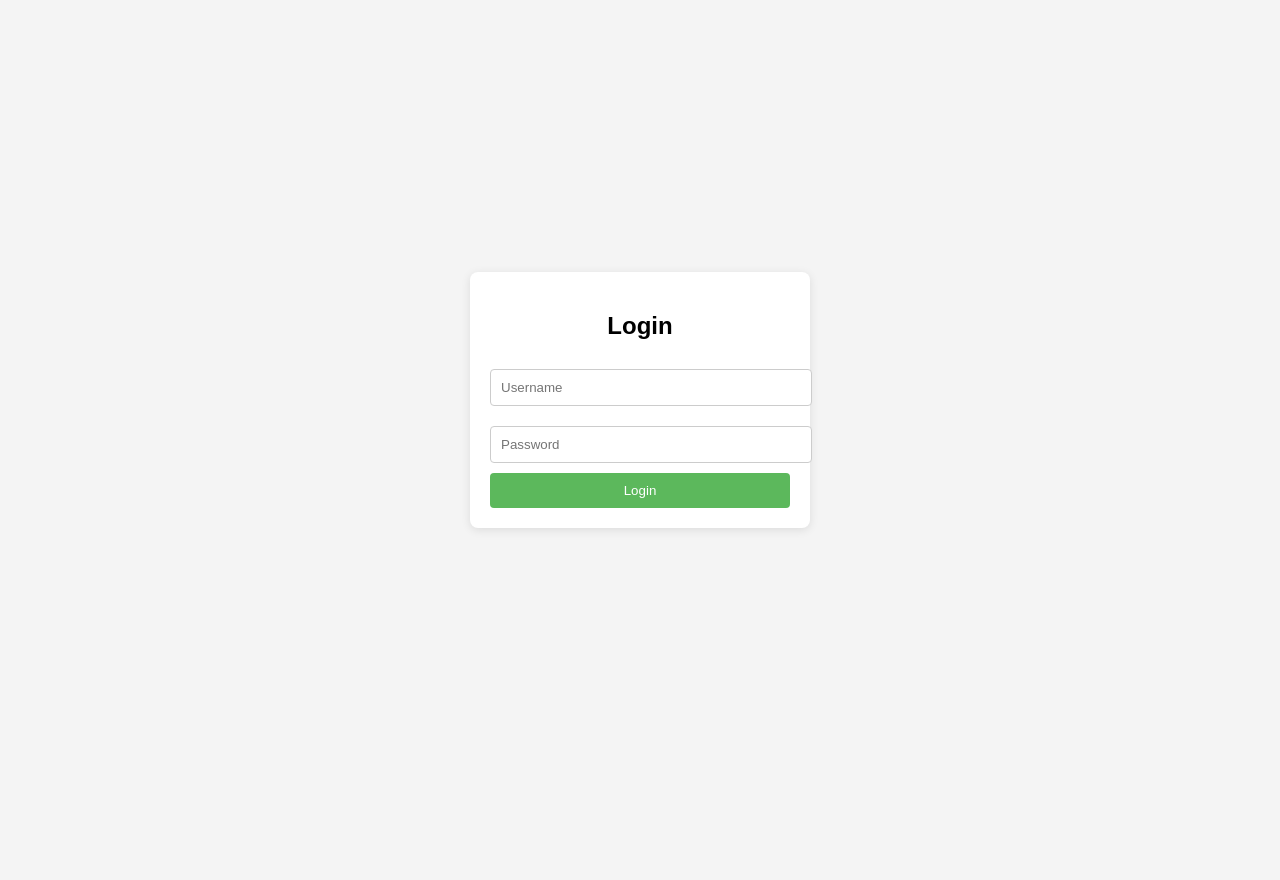
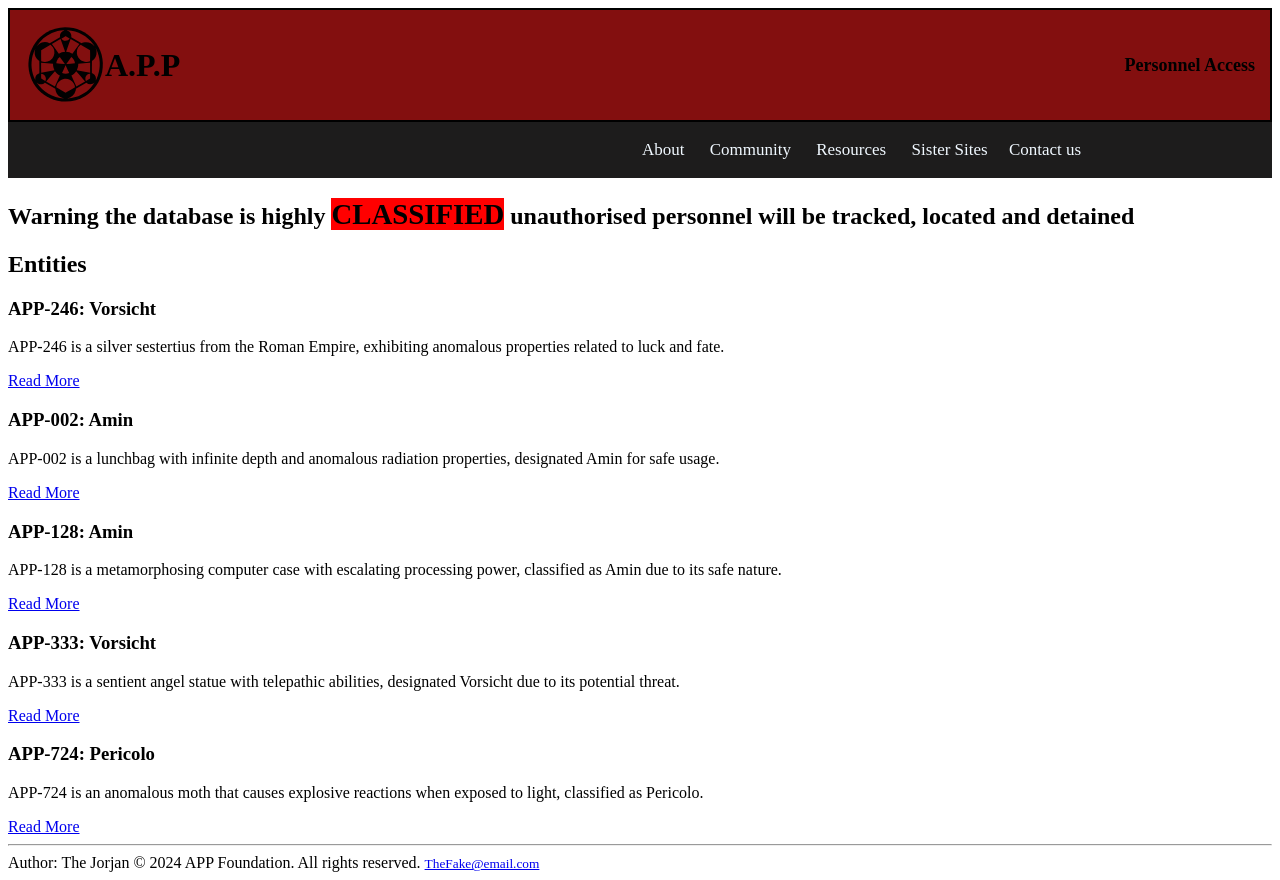
Before and after one commit to IsaAlkhanous/Anomaly-Protection-Protocol-APP, a plain HTML site: page index.html in a window 1280 px wide. Before the commit the page ends 800 px from the top, so only its background shows below. Drawn offline with Linux system fonts and the light colour scheme.

Commit message:
CSS and linking
-Linked all the available webpages together
-Styled the header
-Changed the Login_page

Co-Authored-By: moheeb <162318673+Moheeb18@users.noreply.github.com>
Co-Authored-By: Sewarjadallah <185060241+Sewarjadallah@users.noreply.github.com>

```diff
--- a/index.html
+++ b/index.html
@@ -3,98 +3,85 @@
 <head>
     <meta charset="UTF-8">
     <meta name="viewport" content="width=device-width, initial-scale=1.0">
-    <link rel ='icon' type="image/x-icon" href="images/app.ico">
-    <title>A.P.P. Homepage</title>
- <style>
-        body {
-            font-family: Arial, sans-serif;
-            background-color: #f4f4f4;
-            display: flex;
-            justify-content: center;
-            align-items: center;
-            height: 100vh;
-            margin: 0;
-        }
-
-        .login-container {
-            background-color: #fff;
-            padding: 20px;
-            border-radius: 8px;
-            box-shadow: 0 2px 10px rgba(0, 0, 0, 0.1);
-            width: 300px;
-        }
-
-        h2 {
-            text-align: center;
-        }
-
-        input[type="text"],
-        input[type="password"] {
-            width: 100%;
-            padding: 10px;
-            margin: 10px 0;
-            border: 1px solid #ccc;
-            border-radius: 4px;
-        }
-
-        input[type="submit"] {
-            background-color: #5cb85c;
-            color: white;
-            padding: 10px;
-            border: none;
-            border-radius: 4px;
-            cursor: pointer;
-            width: 100%;
-        }
-
-            input[type="submit"]:hover {
-                background-color: #4cae4c;
-            }
-
-        .error {
-            color: red;
-            text-align: center;
-        }
-    </style>
+    <title>APP - Classified Archives</title>
+    <!-- Favicon -->
+    <link rel="icon" type="image/jpg" href="images/misty.jpg">
+        <!--Stles.css is the main css file-->
+    <link rel="stylesheet" href="styles.css">
 </head>
 <body>
+        <!--HEADER SECTION-->
+    <header><div id="heading">
+        <a href="/index.html">
+          <img src="/images/app.svg" alt="APP logo" style="width:80px; mix-blend-mode: multiply; top: 10px;">A.P.P
+        </a>
 
-    <div class="login-container">
-        <h2>Login</h2>
-        <div id="error-message" class="error"></div>
-        <form onsubmit="return validateLogin()">
-            <input type="text" id="username" placeholder="Username" required>
-            <input type="password" id="password" placeholder="Password" required>
-            <input type="submit" value="Login">
-        </form>
-    </div>
+        <a href="/LogIn_page.html" id="login" style="align-items:center; font-size:large">Personnel Access</a></div>
 
-    <script>
-        const validCredentials = [
-            { username: 'member1', password: 'pass1' },
-            { username: 'member2', password: 'pass2' },
-            { username: 'member3', password: 'pass3' },
-             { username: 'member4', password: 'pass4' },
-            { username: 'member5', password: 'pass5' }
-        ];
+        <div id ="bar"> <p id="bar-info">
+            <a href="">About &emsp;</a>
+            <a href="">Community &emsp;</a>
+            <a href="">Resources &emsp; </a>
+            <a href="">Sister Sites&emsp; </a>
+            <a href="">Contact us</a> </p></div>
+    </header>
 
-        function validateLogin() {
-            const username = document.getElementById('username').value;
-            const password = document.getElementById('password').value;
 
-            const isValid = validCredentials.some(cred =>
-                cred.username === username && cred.password === password
-            );
 
-            if (isValid) {
-                alert('Login successful!');
-                return true;
-            } else {
-                document.getElementById('error-message').innerText = 'Invalid username or password';
-                return false;
-            }
-        }
-    </script>
+    <!-- MAIN CONTENT SECTION -->
+    <main>
+        <h2>Warning the database is highly <big><b><mark style="background-color: red;">CLASSIFIED</mark></b></big> unauthorised personnel will be tracked, located and detained</h1>
+            <h2>Entities</h2>
+            <div class="entities-grid">
+                <!-- Entity Card 1 -->
+                <div class="entity-card">
+                    <h3>APP-246: Vorsicht</h3>
+                    <p>
+                        APP-246 is a silver sestertius from the Roman Empire, exhibiting anomalous properties related to luck and fate.
+                    </p>
+                    <a href="/entries/APP246.html">Read More</a>
+                </div>
+                <!-- Entity Card 2 -->
+                <div class="entity-card">
+                    <h3>APP-002: Amin</h3>
+                    <p>
+                        APP-002 is a lunchbag with infinite depth and anomalous radiation properties, designated Amin for safe usage.
+                    </p>
+                    <a href="/entries/APP002.html">Read More</a>
+                </div>
+                <!-- Entity Card 3 -->
+                <div class="entity-card">
+                    <h3>APP-128: Amin</h3>
+                    <p>
+                        APP-128 is a metamorphosing computer case with escalating processing power, classified as Amin due to its safe nature.
+                    </p>
+                    <a href="/entries/APP128.html">Read More</a>
+                </div>
+                <!-- Entity Card 4 -->
+                <div class="entity-card">
+                    <h3>APP-333: Vorsicht</h3>
+                    <p>
+                        APP-333 is a sentient angel statue with telepathic abilities, designated Vorsicht due to its potential threat.
+                    </p>
+                    <a href="/entries/APP333.html">Read More</a>
+                </div>
+                <!-- Entity Card 5 -->
+                <div class="entity-card">
+                    <h3>APP-724: Pericolo</h3>
+                    <p>
+                        APP-724 is an anomalous moth that causes explosive reactions when exposed to light, classified as Pericolo.
+                    </p>
+                    <a href="/entries/APP724.html">Read More</a>
+                </div>
+            </div>
+    </main>
 
+    <!-- FOOTER SECTION -->
+    <footer>
+        <hr>
+        Author: The Jorjan
+        &copy; 2024 APP Foundation. All rights reserved.
+        <small><a href="mailto:email@gmail.com">TheFake@email.com</a></small>
+    </footer>
 </body>
 </html>
--- /dev/null
+++ b/styles.css
@@ -0,0 +1,39 @@
+
+    #heading{
+
+        padding: 15px;
+        border: 2px solid black;
+        background-color:#830f0f;
+        font-weight: bolder;
+        font-size: xx-large;
+        display: flex;
+        justify-content: space-between;
+        align-items: center;
+       /*box-sizing: border-box;*/
+    }
+    #heading a{
+      color:black;
+      display: flex;
+      text-decoration: none;
+      align-items: center;
+      transition: color 0.3s ease, box-shadow 0.3s ease;
+    }
+    #heading a:hover{
+      box-shadow: 0 0 5px rgba(156, 125, 125, 0.8);
+    }
+  #bar{
+    padding-left: 50%;
+    margin: 0px;
+    background-color: rgb(29, 28, 28);
+    border: 2px solid rgb(29, 28, 28);
+  }
+  #bar a{
+    text-decoration: none;
+    color: aliceblue;
+    font-size: 17px;
+
+}
+#bar a:hover{
+    background-color: #830f0f3a;
+    font-size: 19px;
+}
```
Also changed, not shown: Login_page.html (added, +31 -0 lines), entries/APP002.html (+23 -0 lines), entries/APP128.html (+21 -0 lines), entries/APP246.html (+21 -0 lines), entries/APP333.html (+21 -0 lines), entries/APP724.html (+21 -0 lines), header_footer.html (+9 -34 lines).
